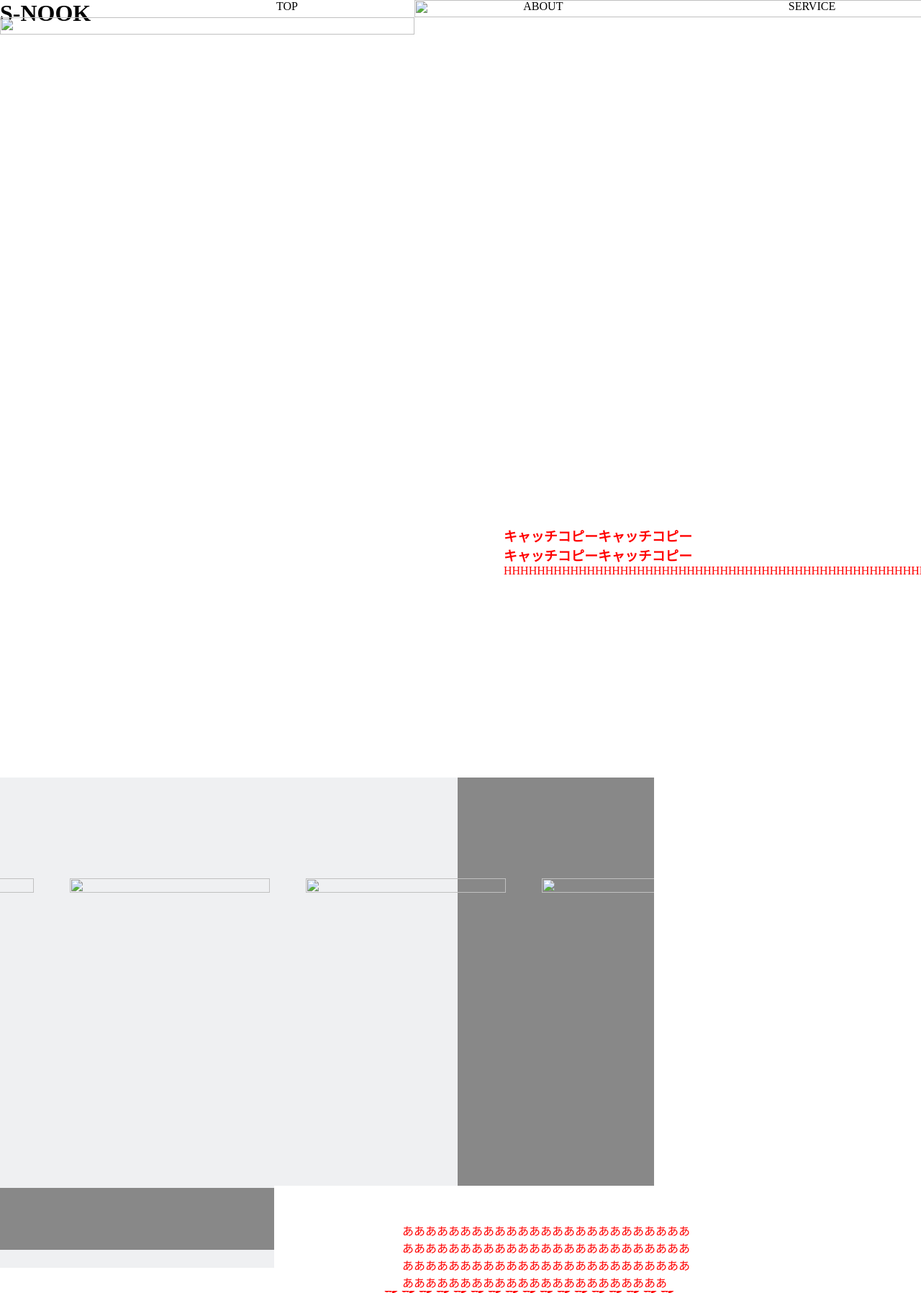
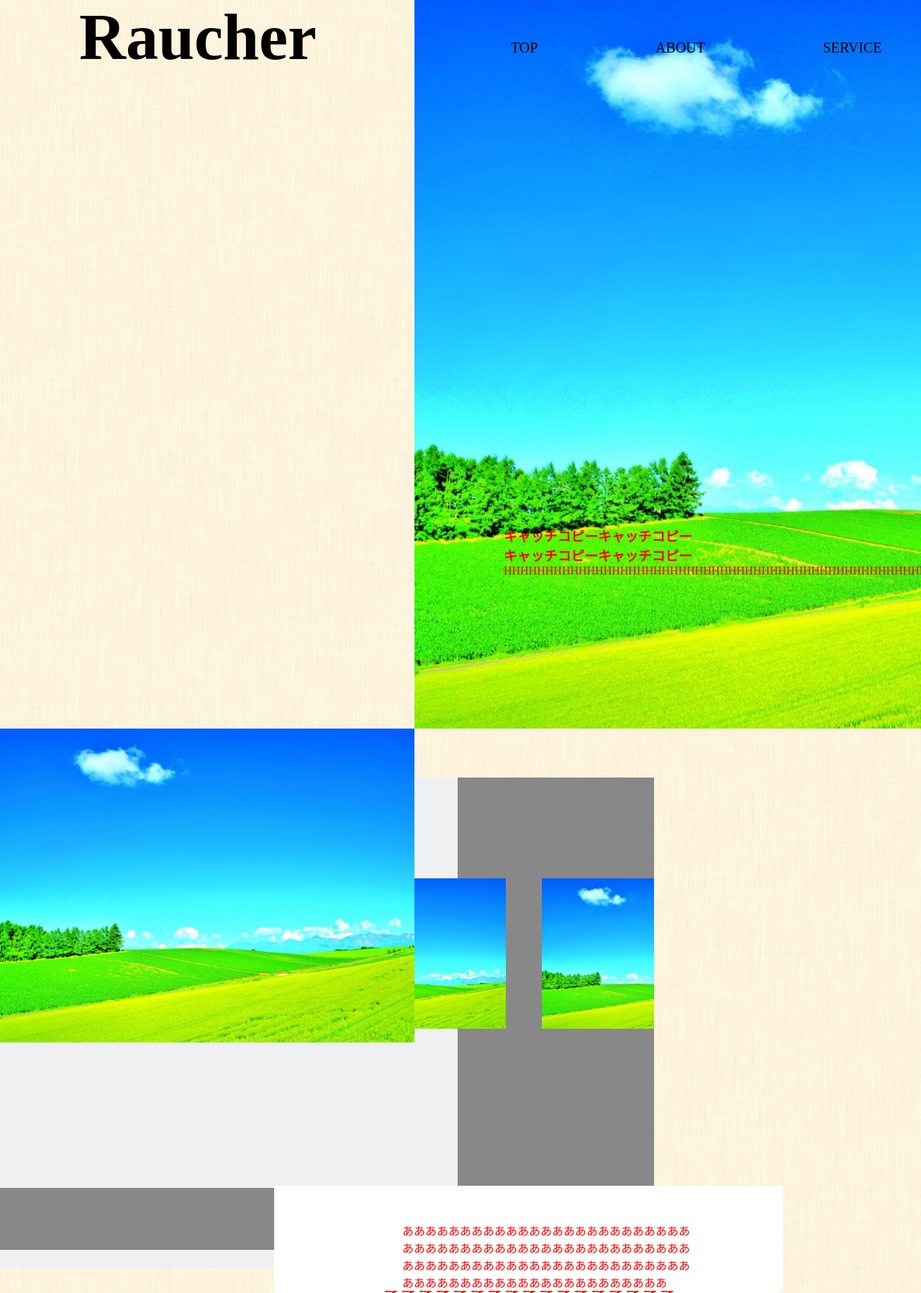
Before and after one commit to S-NOOK/Raucher, a plain HTML site: page index.html in a window 1280 px wide. Shown: the top 1796 px of the page at 72% size. Drawn offline with nearby package versions, Linux system fonts and the light colour scheme.

Commit message:
masterで変更しちゃった（泣）

```diff
--- a/index.html
+++ b/index.html
@@ -10,7 +10,7 @@
   <body>
     <header>
       <div class="header_logo">
-        <h1>S-NOOK</h1>
+        <h2>Raucher</h2>
         <ul class="header_menu_list">
           <li class="header_menu">TOP</li>
           <li class="header_menu">ABOUT</li>
@@ -22,10 +22,10 @@
       <div class="first_view_top">
         <div class="space_top"></div>
         <div class="image_top">
-          <img src="./image/jhpost_toppage.jpg" alt="" />
+          <img src="./image/jhpost_toppage.jpeg" alt="" />
         </div>
         <div class="image_bottom">
-          <img src="./image/jhpost_toppage.jpg" alt="" />
+          <img src="./image/jhpost_toppage.jpeg" alt="" />
         </div>
         <div class="space_bottom"></div>
       </div>
@@ -111,7 +111,7 @@
                     width: 278.333px;
                   "
                 >
-                  <img src="./image/jhpost_toppage.jpg" alt="" />
+                  <img src="./image/jhpost_toppage.jpeg" alt="" />
                 </li>
                 <li
                   style="
@@ -122,7 +122,7 @@
                     width: 278.333px;
                   "
                 >
-                  <img src="./image/jhpost_toppage.jpg" alt="" />
+                  <img src="./image/jhpost_toppage.jpeg" alt="" />
                 </li>
                 <li
                   style="
@@ -133,7 +133,7 @@
                     width: 278.333px;
                   "
                 >
-                  <img src="./image/jhpost_toppage.jpg" alt="" />
+                  <img src="./image/jhpost_toppage.jpeg" alt="" />
                 </li>
                 <li
                   style="
@@ -144,7 +144,7 @@
                     width: 278.333px;
                   "
                 >
-                  <img src="./image/jhpost_toppage.jpg" alt="" />
+                  <img src="./image/jhpost_toppage.jpeg" alt="" />
                 </li>
                 <li
                   style="
@@ -155,7 +155,7 @@
                     width: 278.333px;
                   "
                 >
-                  <img src="./image/jhpost_toppage.jpg" alt="" />
+                  <img src="./image/jhpost_toppage.jpeg" alt="" />
                 </li>
                 <li
                   style="
@@ -166,7 +166,7 @@
                     width: 278.333px;
                   "
                 >
-                  <img src="./image/jhpost_toppage.jpg" alt="" />
+                  <img src="./image/jhpost_toppage.jpeg" alt="" />
                 </li>
                 <li
                   style="
@@ -177,7 +177,7 @@
                     width: 278.333px;
                   "
                 >
-                  <img src="./image/jhpost_toppage.jpg" alt="" />
+                  <img src="./image/jhpost_toppage.jpeg" alt="" />
                 </li>
                 <li
                   style="
@@ -188,7 +188,7 @@
                     width: 278.333px;
                   "
                 >
-                  <img src="./image/jhpost_toppage.jpg" alt="" />
+                  <img src="./image/jhpost_toppage.jpeg" alt="" />
                 </li>
                 <li
                   style="
@@ -199,7 +199,7 @@
                     width: 278.333px;
                   "
                 >
-                  <img src="./image/jhpost_toppage.jpg" alt="" />
+                  <img src="./image/jhpost_toppage.jpeg" alt="" />
                 </li>
                 <li
                   style="
@@ -210,7 +210,7 @@
                     width: 278.333px;
                   "
                 >
-                  <img src="./image/jhpost_toppage.jpg" alt="" />
+                  <img src="./image/jhpost_toppage.jpeg" alt="" />
                 </li>
                 <li
                   style="
@@ -221,7 +221,7 @@
                     width: 278.333px;
                   "
                 >
-                  <img src="./image/jhpost_toppage.jpg" alt="" />
+                  <img src="./image/jhpost_toppage.jpeg" alt="" />
                 </li>
                 <li
                   style="
@@ -232,7 +232,7 @@
                     width: 278.333px;
                   "
                 >
-                  <img src="./image/jhpost_toppage.jpg" alt="" />
+                  <img src="./image/jhpost_toppage.jpeg" alt="" />
                 </li>
                 <li
                   style="
@@ -243,7 +243,7 @@
                     width: 278.333px;
                   "
                 >
-                  <img src="./image/jhpost_toppage.jpg" alt="" />
+                  <img src="./image/jhpost_toppage.jpeg" alt="" />
                 </li>
                 <li
                   style="
@@ -254,7 +254,7 @@
                     width: 278.333px;
                   "
                 >
-                  <img src="./image/jhpost_toppage.jpg" alt="" />
+                  <img src="./image/jhpost_toppage.jpeg" alt="" />
                 </li>
                 <li
                   style="
@@ -265,7 +265,7 @@
                     width: 278.333px;
                   "
                 >
-                  <img src="./image/jhpost_toppage.jpg" alt="" />
+                  <img src="./image/jhpost_toppage.jpeg" alt="" />
                 </li>
                 <li
                   style="
@@ -276,7 +276,7 @@
                     width: 278.333px;
                   "
                 >
-                  <img src="./image/jhpost_toppage.jpg" alt="" />
+                  <img src="./image/jhpost_toppage.jpeg" alt="" />
                 </li>
                 <li
                   style="
@@ -287,7 +287,7 @@
                     width: 278.333px;
                   "
                 >
-                  <img src="./image/jhpost_toppage.jpg" alt="" />
+                  <img src="./image/jhpost_toppage.jpeg" alt="" />
                 </li>
                 <li
                   style="
@@ -298,7 +298,7 @@
                     width: 278.333px;
                   "
                 >
-                  <img src="./image/jhpost_toppage.jpg" alt="" />
+                  <img src="./image/jhpost_toppage.jpeg" alt="" />
                 </li>
                 <li
                   style="
@@ -309,7 +309,7 @@
                     width: 278.333px;
                   "
                 >
-                  <img src="./image/jhpost_toppage.jpg" alt="" />
+                  <img src="./image/jhpost_toppage.jpeg" alt="" />
                 </li>
               </ul>
             </div>
@@ -360,7 +360,7 @@
                     width: 278.333px;
                   "
                 >
-                  <img src="/image/jhpost_toppage.jpg" alt="" />
+                  <img src="/image/jhpost_toppage.jpeg" alt="" />
                 </li>
                 <li
                   style="
@@ -371,7 +371,7 @@
                     width: 278.333px;
                   "
                 >
-                  <img src="/image/jhpost_toppage.jpg" alt="" />
+                  <img src="/image/jhpost_toppage.jpeg" alt="" />
                 </li>
                 <li
                   style="
@@ -382,7 +382,7 @@
                     width: 278.333px;
                   "
                 >
-                  <img src="/image/jhpost_toppage.jpg" alt="" />
+                  <img src="/image/jhpost_toppage.jpeg" alt="" />
                 </li>
                 <li
                   style="
@@ -393,7 +393,7 @@
                     width: 278.333px;
                   "
                 >
-                  <img src="/image/jhpost_toppage.jpg" alt="" />
+                  <img src="/image/jhpost_toppage.jpeg" alt="" />
                 </li>
                 <li
                   style="
@@ -404,7 +404,7 @@
                     width: 278.333px;
                   "
                 >
-                  <img src="/image/jhpost_toppage.jpg" alt="" />
+                  <img src="/image/jhpost_toppage.jpeg" alt="" />
                 </li>
                 <li
                   style="
@@ -415,7 +415,7 @@
                     width: 278.333px;
                   "
                 >
-                  <img src="/image/jhpost_toppage.jpg" alt="" />
+                  <img src="/image/jhpost_toppage.jpeg" alt="" />
                 </li>
                 <li
                   style="
@@ -426,7 +426,7 @@
                     width: 278.333px;
                   "
                 >
-                  <img src="/image/jhpost_toppage.jpg" alt="" />
+                  <img src="/image/jhpost_toppage.jpeg" alt="" />
                 </li>
                 <li
                   style="
@@ -437,7 +437,7 @@
                     width: 278.333px;
                   "
                 >
-                  <img src="/image/jhpost_toppage.jpg" alt="" />
+                  <img src="/image/jhpost_toppage.jpeg" alt="" />
                 </li>
                 <li
                   style="
@@ -448,7 +448,7 @@
                     width: 278.333px;
                   "
                 >
-                  <img src="/image/jhpost_toppage.jpg" alt="" />
+                  <img src="/image/jhpost_toppage.jpeg" alt="" />
                 </li>
                 <li
                   style="
@@ -459,7 +459,7 @@
                     width: 278.333px;
                   "
                 >
-                  <img src="/image/jhpost_toppage.jpg" alt="" />
+                  <img src="/image/jhpost_toppage.jpeg" alt="" />
                 </li>
                 <li
                   style="
@@ -470,7 +470,7 @@
                     width: 278.333px;
                   "
                 >
-                  <img src="/image/jhpost_toppage.jpg" alt="" />
+                  <img src="/image/jhpost_toppage.jpeg" alt="" />
                 </li>
                 <li
                   style="
@@ -481,7 +481,7 @@
                     width: 278.333px;
                   "
                 >
-                  <img src="/image/jhpost_toppage.jpg" alt="" />
+                  <img src="/image/jhpost_toppage.jpeg" alt="" />
                 </li>
                 <li
                   style="
@@ -492,7 +492,7 @@
                     width: 278.333px;
                   "
                 >
-                  <img src="/image/jhpost_toppage.jpg" alt="" />
+                  <img src="/image/jhpost_toppage.jpeg" alt="" />
                 </li>
                 <li
                   style="
@@ -503,7 +503,7 @@
                     width: 278.333px;
                   "
                 >
-                  <img src="/image/jhpost_toppage.jpg" alt="" />
+                  <img src="/image/jhpost_toppage.jpeg" alt="" />
                 </li>
                 <li
                   style="
@@ -514,7 +514,7 @@
                     width: 278.333px;
                   "
                 >
-                  <img src="/image/jhpost_toppage.jpg" alt="" />
+                  <img src="/image/jhpost_toppage.jpeg" alt="" />
                 </li>
                 <li
                   style="
@@ -525,7 +525,7 @@
                     width: 278.333px;
                   "
                 >
-                  <img src="/image/jhpost_toppage.jpg" alt="" />
+                  <img src="/image/jhpost_toppage.jpeg" alt="" />
                 </li>
                 <li
                   style="
@@ -536,7 +536,7 @@
                     width: 278.333px;
                   "
                 >
-                  <img src="/image/jhpost_toppage.jpg" alt="" />
+                  <img src="/image/jhpost_toppage.jpeg" alt="" />
                 </li>
                 <li
                   style="
@@ -547,7 +547,7 @@
                     width: 278.333px;
                   "
                 >
-                  <img src="/image/jhpost_toppage.jpg" alt="" />
+                  <img src="/image/jhpost_toppage.jpeg" alt="" />
                 </li>
                 <li
                   style="
@@ -558,7 +558,7 @@
                     width: 278.333px;
                   "
                 >
-                  <img src="/image/jhpost_toppage.jpg" alt="" />
+                  <img src="/image/jhpost_toppage.jpeg" alt="" />
                 </li>
               </ul>
             </div>
@@ -590,7 +590,7 @@
         margin-left:30px;
         ">
           <div class="achievement-img">
-            <img src="./image/jhpost_toppage.jpg" alt="">
+            <img src="./image/jhpost_toppage.jpeg" alt="">
           </div>
           <div class="achievement-text">
             <p>aaaaaaaaaaa</p>
@@ -603,7 +603,7 @@
         margin-left:30px;
         ">
           <div class="achievement-img">
-            <img src="./image/jhpost_toppage.jpg" alt="">
+            <img src="./image/jhpost_toppage.jpeg" alt="">
           </div>
           <div class="achievement-text">
             <p>aaaaaaaaaaa</p>
@@ -616,7 +616,7 @@
         margin-left:30px;
         ">
           <div class="achievement-img">
-            <img src="./image/jhpost_toppage.jpg" alt="">
+            <img src="./image/jhpost_toppage.jpeg" alt="">
           </div>
           <div class="achievement-text">
             <p>aaaaaaaaaaa</p>
@@ -629,7 +629,7 @@
         margin-left:30px;
         ">
           <div class="achievement-img">
-            <img src="./image/jhpost_toppage.jpg" alt="">
+            <img src="./image/jhpost_toppage.jpeg" alt="">
           </div>
           <div class="achievement-text">
             <p>aaaaaaaaaaa</p>
--- a/style.css
+++ b/style.css
@@ -6,21 +6,34 @@
 
 body {
   width: 1920px;
+  background-image:url(./image/nunoji.jpeg);
 }
 
 header {
-  width: 100%;
+  width: 90%;
+  /* display: flex;
+  justify-content: center; */
   height: 1080px;
 }
 
 .header_logo {
   display: flex;
   justify-content: space-between;
+  font-size: 60px;
+  margin-left:110px;
+}
+
+.header_logo > h2{
+  margin-right: 260px;
+  z-index: 100;
 }
 
 .header_menu_list {
   z-index: 10;
   width: 80%;
+  margin-top:55px;
+  padding:0 10px 0 10px;
+  font-size: 20px;
   display: flex;
   justify-content: space-between;
 }
@@ -217,6 +230,7 @@ p {
 .achievement-content{
   display:flex;
   justify-content: center;
+  margin-left: 110px;
 }
 
 /* .achievement-merge{
```
Also changed, not shown: introduce.css (+0 -140 lines), introduce.html (+1 -70 lines), image/jhpost_toppage.jpeg (added).
